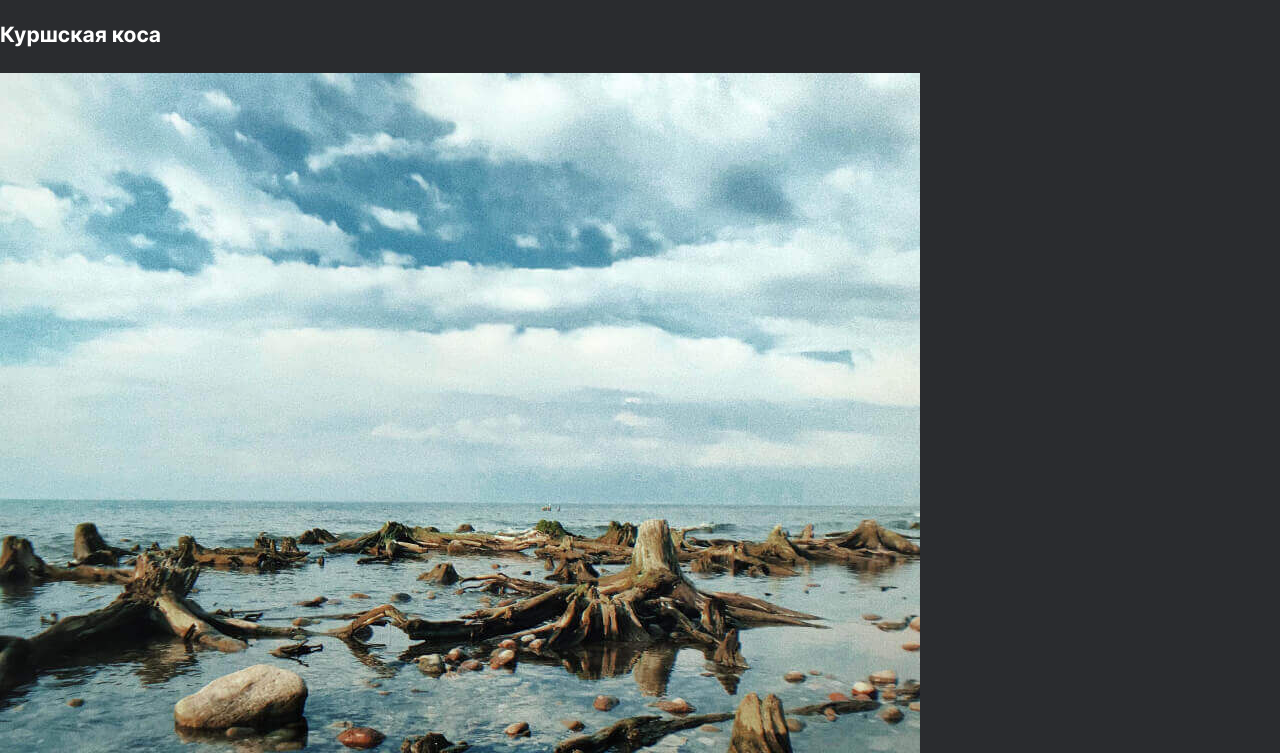
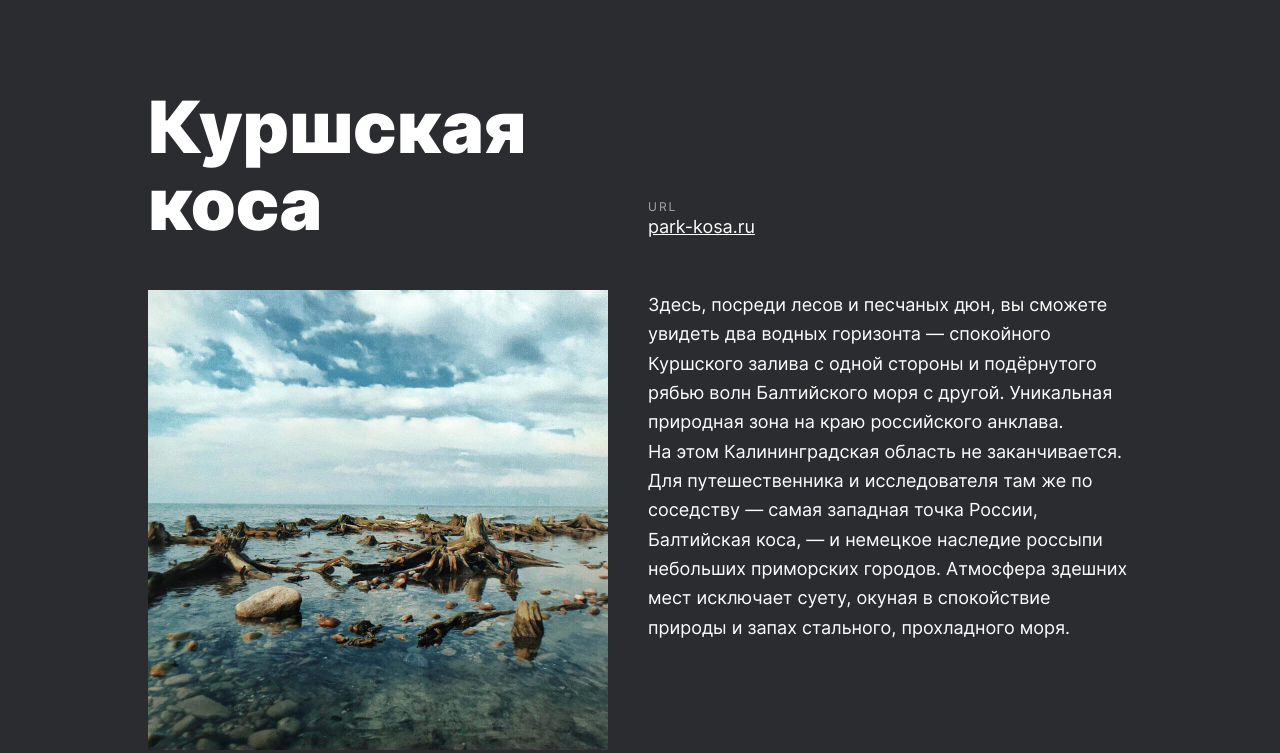
Before and after one commit to Driadix/russian-travel, a plain HTML site: page index.html in a window 1280 px wide. Shown: the part 2440-3193 px from the top of the page. Drawn offline with Linux system fonts and the light colour scheme.

Commit message:
feat: add places/place section styles

```diff
--- a/blocks/photo-grid/__wrapper/photo-grid__wrapper.css
+++ b/blocks/photo-grid/__wrapper/photo-grid__wrapper.css
@@ -3,5 +3,5 @@
   display: grid;
   grid-template-columns: repeat(auto-fit, minmax(284px, 1fr));
   gap: 16px;
-  margin: 0 auto;
+  margin: 0 auto 92px;
 }
--- /dev/null
+++ b/blocks/place/__image/place__image.css
@@ -0,0 +1,4 @@
+.place__image {
+  width: 460px;
+  height: auto;
+}
--- /dev/null
+++ b/blocks/place/__link/place__link.css
@@ -0,0 +1,7 @@
+.place__link {
+  font-size: 18px;
+  line-height: 1.22;
+  text-decoration-line: underline;
+  margin: 0;
+  color: #FFFFFF;
+}
--- /dev/null
+++ b/blocks/place/__paragraph/place__paragraph.css
@@ -0,0 +1,6 @@
+.place__paragraph {
+  font-size: 18px;
+  line-height: 1.63;
+  margin: 0;
+  max-width: 484px;
+}
--- /dev/null
+++ b/blocks/place/__text/place__text.css
@@ -0,0 +1 @@
+.place__text {}
--- /dev/null
+++ b/blocks/place/__title/place__title.css
@@ -0,0 +1,6 @@
+.place__title {
+  font-weight: 900;
+  font-size: 72px;
+  line-height: 1.06;
+  margin: 0;
+}
--- /dev/null
+++ b/blocks/place/__url-heading/place__url-heading.css
@@ -0,0 +1,8 @@
+.place__url-heading {
+  font-size: 12px;
+  line-height: 1;
+  letter-spacing: 2px;
+  text-transform: uppercase;
+  color: #AAAAAA;
+  margin: 0;
+}
--- /dev/null
+++ b/blocks/place/__website/place__website.css
@@ -0,0 +1,3 @@
+.place__website {
+  align-self: flex-end;
+}
--- /dev/null
+++ b/blocks/place/place.css
@@ -0,0 +1,6 @@
+.place {
+  width: 100%;
+  display: grid;
+  grid-template-columns: minmax(min-content, 460px) minmax(min-content, 484px);
+  gap: 48px 40px;
+}
--- /dev/null
+++ b/blocks/places/__wrapper/places__wrapper.css
@@ -0,0 +1,8 @@
+.places__wrapper {
+  width: calc(100% - 148px * 2);
+  margin: 0 auto 92px;
+  display: flex;
+  flex-direction: column;
+  gap: 80px;
+
+}
--- a/index.html
+++ b/index.html
@@ -87,11 +87,11 @@
         <div class="places__wrapper">
           <div class="place">
             <h3 class="place__title">Куршская коса</h3>
-            <img class="place__image" src="./images/place-kosa.jpg" alt="Куршская коса">
             <div class="place__website">
-              <p class="place__url-heading">URL</p>
+              <p class="place__url-heading" lang="en">URL</p>
               <a class="place__link" href="http://park-kosa.ru">park-kosa.ru</a>
             </div>
+            <img class="place__image" src="./images/place-kosa.jpg" alt="Куршская коса">
             <div class="place__text">
               <p class="place__paragraph">Здесь, посреди лесов и песчаных дюн, вы сможете увидеть два водных горизонта —
                 спокойного Куршского залива с одной стороны и подёрнутого рябью волн Балтийского моря с другой.
@@ -105,12 +105,12 @@
 
           <div class="place">
             <h3 class="place__title">Кольский</h3>
-            <img class="place__image" src="./images/place-kolsky.jpg" alt="Кольский полуостров">
             <div class="place__website">
               <p class="place__url-heading">URL</p>
               <a class="place__link" href="https://yourshot.nationalgeographic.com/photos/?keywords=kolskiy">National
                 Geographic</a>
             </div>
+            <img class="place__image" src="./images/place-kolsky.jpg" alt="Кольский полуостров">
             <div class="place__text">
               <p class="place__paragraph">Почти весь полуостров находится за Полярным кругом. Саамская тундра, от
                 которой на юг —
@@ -125,12 +125,12 @@
 
           <div class="place">
             <h3 class="place__title">Алтай</h3>
-            <img class="place__image" src="./images/place-altai.jpg" alt="Алтай">
             <div class="place__website">
               <p class="place__url-heading">URL</p>
               <a class="place__link"
                 href="https://www.facebook.com/vera.bashmakova/posts/10156011613718822">Facebook</a>
             </div>
+            <img class="place__image" src="./images/place-altai.jpg" alt="Алтай">
             <div class="place__text">
               <p class="place__paragraph">Алтай — одно из красивейших мест в России.
                 В первую очередь из-за гор: если ехать вдоль хребта, вы увидите склоны, усыпанные соснами, горные реки и
@@ -144,11 +144,11 @@
 
           <div class="place">
             <h3 class="place__title">Зимний Байкал</h3>
-            <img class="place__image" src="./images/place-winter-baikal.jpg" alt="Зимний Байкал">
             <div class="place__website">
               <p class="place__url-heading">URL</p>
               <a class="place__link" href="https://vk.com/baikalmile">https://vk.com/baikalmile</a>
             </div>
+            <img class="place__image" src="./images/place-winter-baikal.jpg" alt="Зимний Байкал">
             <div class="place__text">
               <p class="place__paragraph">Всем известен Байкал как крупнейшее озеро
                 в мире. Многие также знают, что это самый большой источник пресной воды и одно из красивейших мест в
@@ -162,11 +162,11 @@
 
           <div class="place">
             <h3 class="place__title">Карелия</h3>
-            <img class="place__image" src="./images/place-karelia.jpg" alt="Карелия">
             <div class="place__website">
               <p class="place__url-heading">URL</p>
               <a class="place__link" href="http://vodlozero.ru">http://vodlozero.ru/</a>
             </div>
+            <img class="place__image" src="./images/place-karelia.jpg" alt="Карелия">
             <div class="place__text">
               <p class="place__paragraph">Сибирь заканчивается не на Урале, а в Карелии: образующая тайгу сибирская
                 лиственница не растёт западнее Водлозера. Зато здесь она вымахивает на 30 метров — леса карельских
--- a/pages/index.css
+++ b/pages/index.css
@@ -19,3 +19,12 @@
 @import url('../blocks/intro/__list-count/intro__list-count.css');
 @import url('../blocks/photo-grid/__wrapper/photo-grid__wrapper.css');
 @import url('../blocks/photo-grid/__item/photo-grid__item.css');
+@import url('../blocks/places/__wrapper/places__wrapper.css');
+@import url('../blocks/place/place.css');
+@import url('../blocks/place/__title/place__title.css');
+@import url('../blocks/place/__website/place__website.css');
+@import url('../blocks/place/__url-heading/place__url-heading.css');
+@import url('../blocks/place/__link/place__link.css');
+@import url('../blocks/place/__image/place__image.css');
+@import url('../blocks/place/__text/place__text.css');
+@import url('../blocks/place/__paragraph/place__paragraph.css');
```
